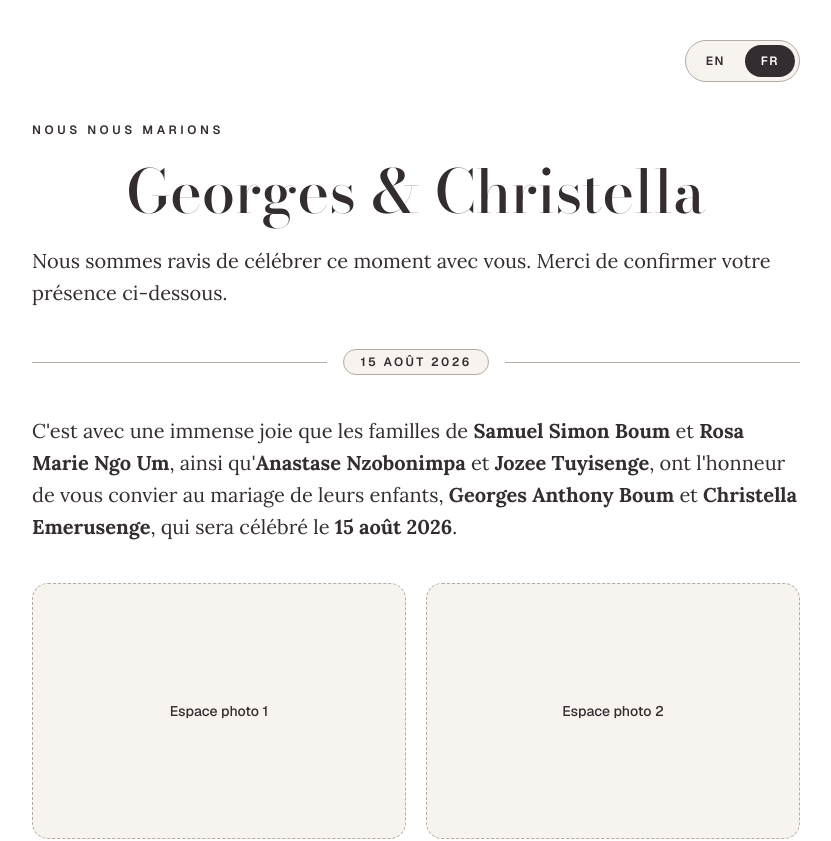
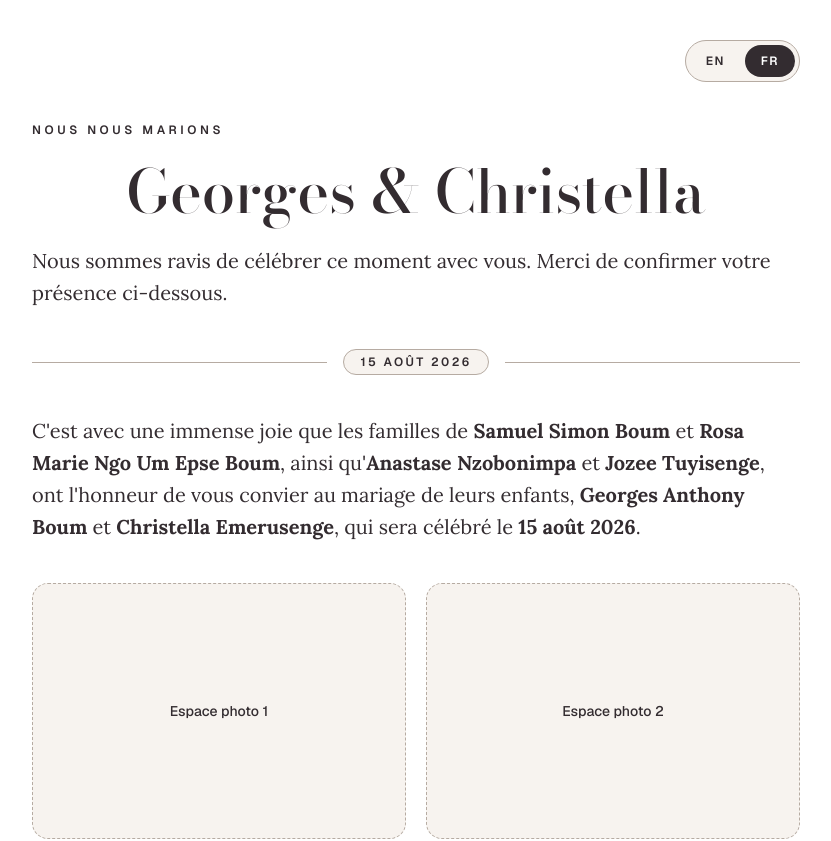
Before and after one commit to Freshafro/wedding-invitation, a Next.js app: page / in a window 1280 px wide. Shown: the top 841 px of the page, without its empty margins (224-1055 px from the left). Built offline with nearby package versions, Linux system fonts and the light colour scheme.

Commit message:
Fixed name

```diff
--- a/app/page.tsx
+++ b/app/page.tsx
@@ -44,7 +44,7 @@ export default function Home() {
         announcement: (
           <>
             C&apos;est avec une immense joie que les familles de <strong>Samuel Simon Boum</strong> et{" "}
-            <strong>Rosa Marie Ngo Um</strong>, ainsi qu&apos;<strong>Anastase Nzobonimpa</strong> et{" "}
+            <strong>Rosa Marie Ngo Um Epse Boum</strong>, ainsi qu&apos;<strong>Anastase Nzobonimpa</strong> et{" "}
             <strong>Jozee Tuyisenge</strong>, ont l&apos;honneur de vous convier au mariage de leurs enfants,{" "}
             <strong>Georges Anthony Boum</strong> et <strong>Christella Emerusenge</strong>, qui sera célébré le <strong>15 août 2026</strong>.
           </>
```
